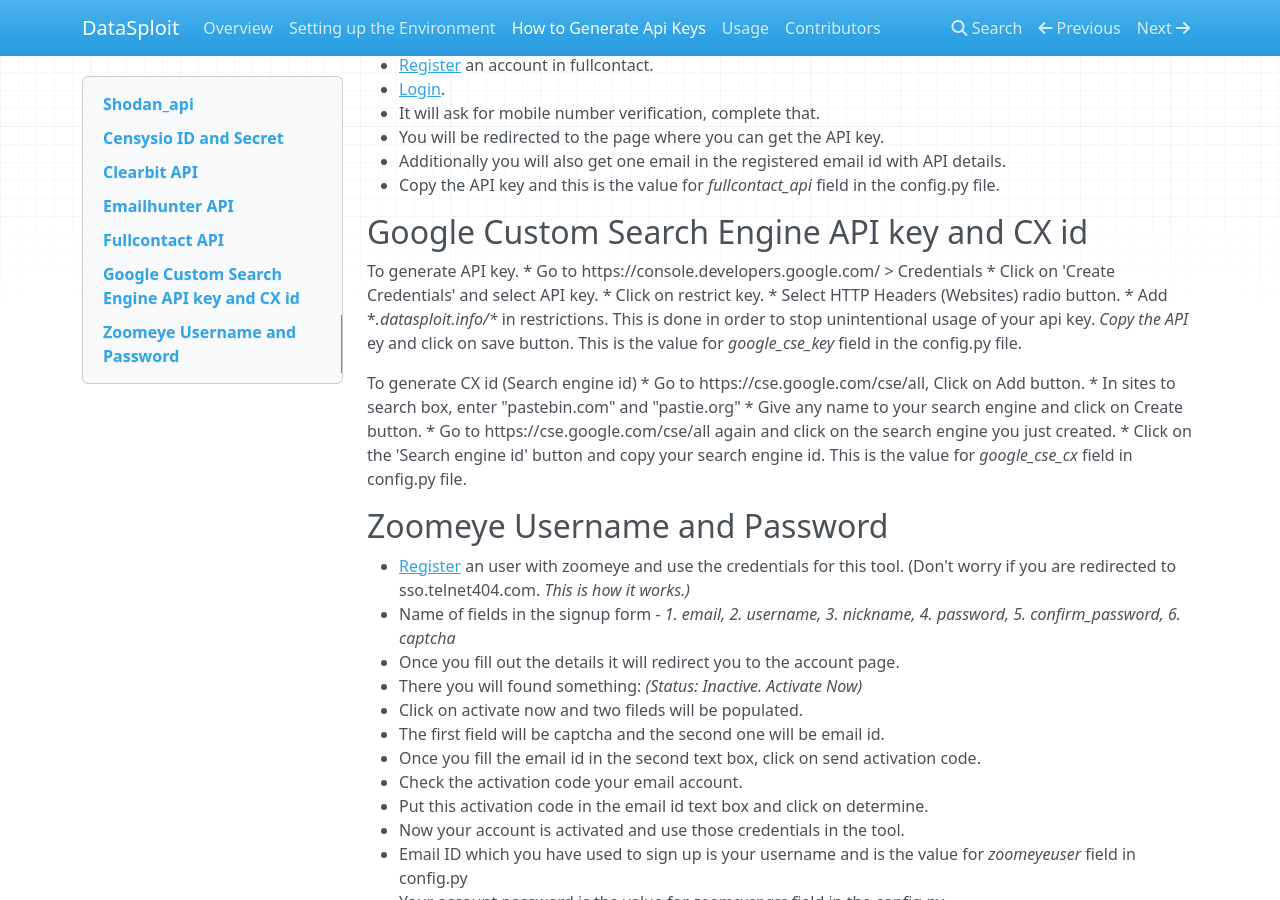
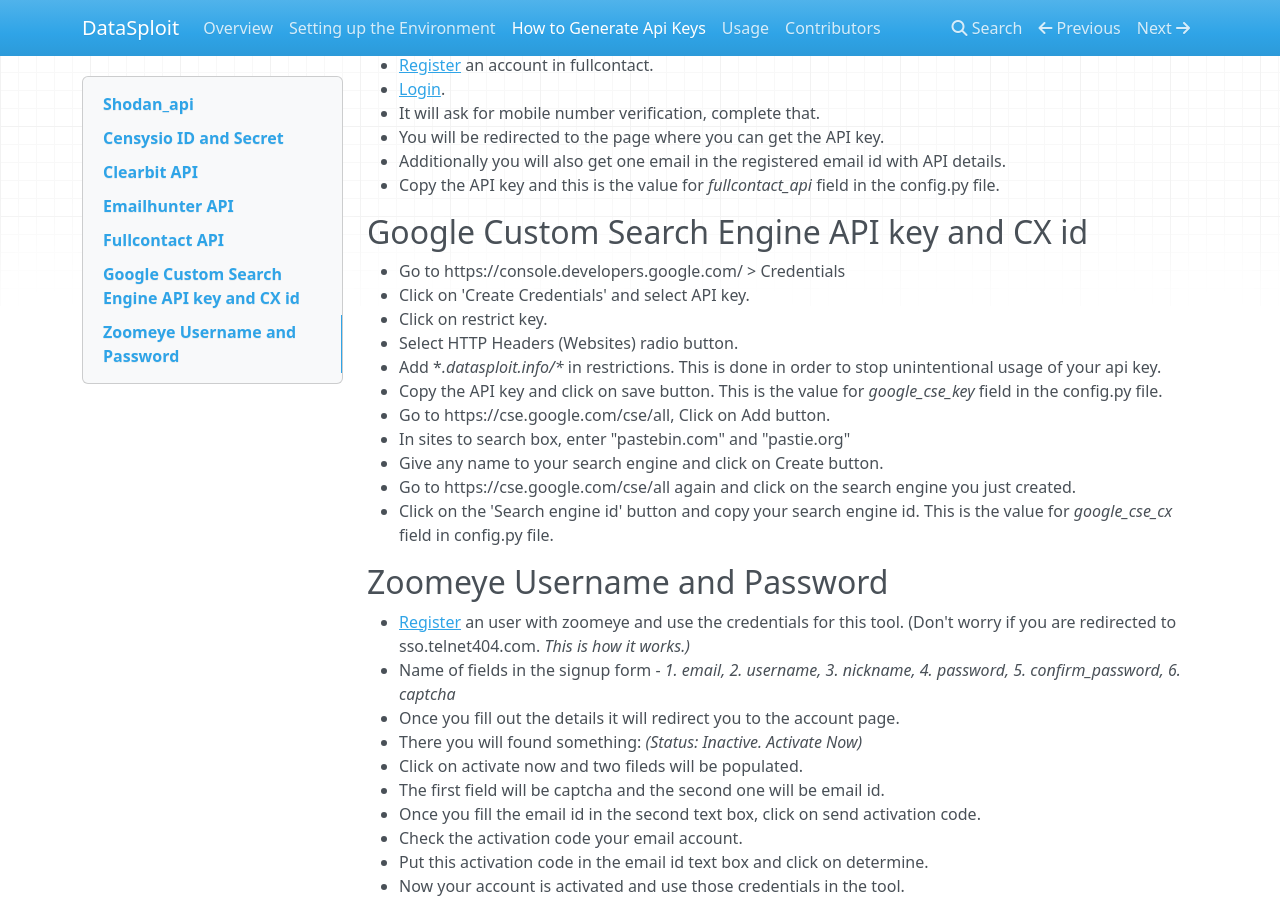
Before and after one commit to dvopsway/datasploit, an MkDocs documentation site: the page built from docs/apiGeneration.md, in a window 1280 px wide and 900 px high, scrolled down 815 px. Built offline with MkDocs 1.6.1, drawn with Linux system fonts in a browser that asks for light colours; nearby versions of some CDN libraries; old or Windows-style settings are respelled for this version of MkDocs.

Commit message:
Corrected points for google cse api generation

```diff
--- a/docs/apiGeneration.md
+++ b/docs/apiGeneration.md
@@ -45,15 +45,12 @@
 
 
 ## Google Custom Search Engine API key and CX id
-To generate API key.
 * Go to https://console.developers.google.com/ > Credentials
 * Click on 'Create Credentials' and select API key.
 * Click on restrict key.
 * Select HTTP Headers (Websites) radio button.
 * Add **.datasploit.info/\** in restrictions. This is done in order to stop unintentional usage of your api key.
 * Copy the API key and click on save button. This is the value for *google_cse_key* field in the config.py file.
-
-To generate CX id (Search engine id)
 * Go to https://cse.google.com/cse/all, Click on Add button.
 * In sites to search box, enter "pastebin.com" and "pastie.org"
 * Give any name to your search engine and click on Create button.
```
